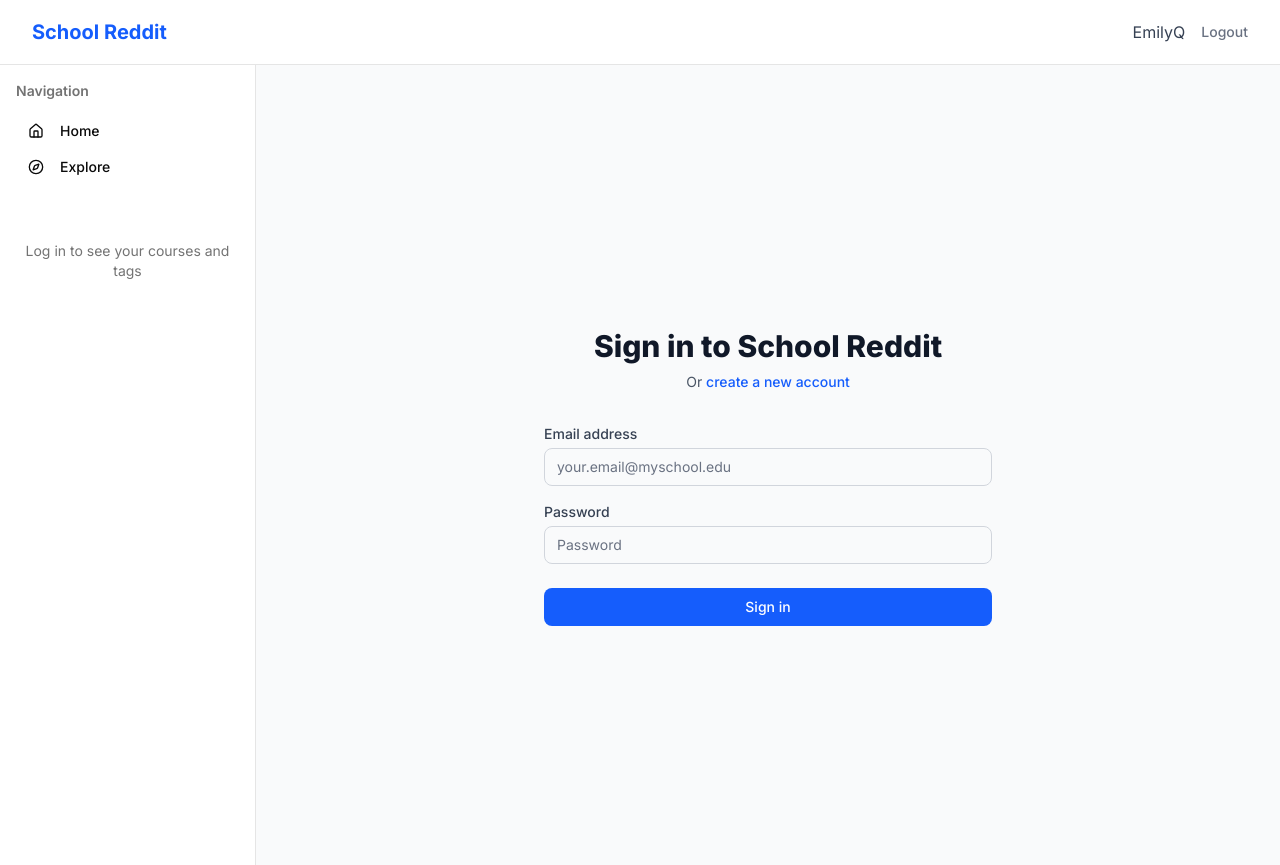
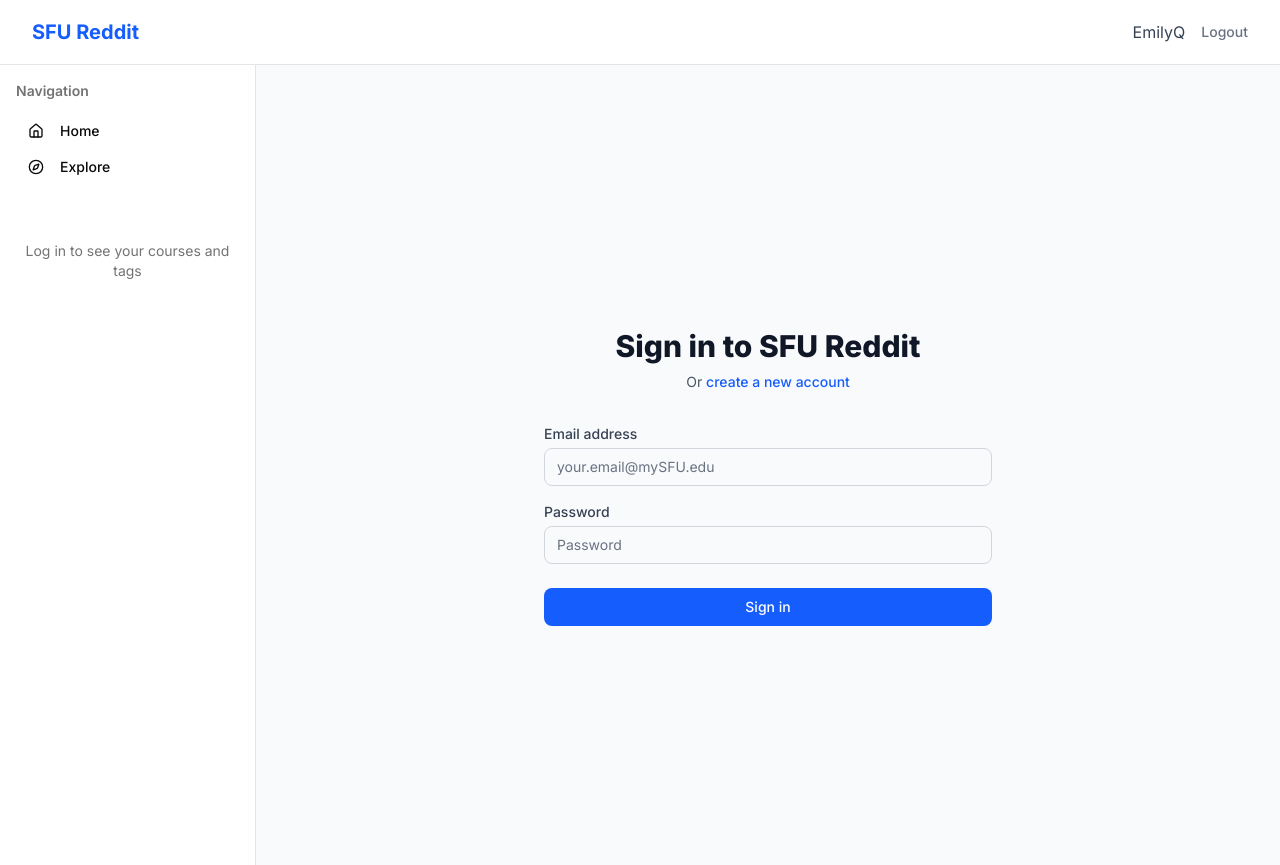
Before and after one commit to emilyqin05/anonymous-social-media, a Next.js app in the folder client/: page /login in a window 1280 px wide. Built offline with nearby package versions, Linux system fonts and the light colour scheme.

Commit message:
changing name to SFU

```diff
--- a/client/src/app/create/page.tsx
+++ b/client/src/app/create/page.tsx
@@ -124,7 +124,7 @@ export default function CreatePostPage() {
       <div className="max-w-4xl mx-auto py-8 px-4">
         <div className="mb-8">
           <h1 className="text-3xl font-bold text-gray-900 mb-2">Create a Post</h1>
-          <p className="text-gray-600">Share something with your school community</p>
+          <p className="text-gray-600">Share something with your SFU community</p>
         </div>
 
         <div className="bg-white rounded-lg shadow-sm border p-6">
--- a/client/src/app/layout.tsx
+++ b/client/src/app/layout.tsx
@@ -10,8 +10,8 @@ import Navbar from "@/components/Navbar"
 const inter = Inter({ subsets: ["latin"] })
 
 export const metadata: Metadata = {
-  title: "School Reddit Clone",
-  description: "A simplified Reddit clone for our school",
+  title: "SFU Reddit Clone",
+  description: "A simplified Reddit clone for our SFU",
 }
 
 export default function RootLayout({
--- a/client/src/app/login/page.tsx
+++ b/client/src/app/login/page.tsx
@@ -34,7 +34,7 @@ export default function LoginPage() {
     <div className="min-h-screen flex items-center justify-center bg-gray-50 py-12 px-4 sm:px-6 lg:px-8">
       <div className="max-w-md w-full space-y-8">
         <div>
-          <h2 className="mt-6 text-center text-3xl font-extrabold text-gray-900">Sign in to School Reddit</h2>
+          <h2 className="mt-6 text-center text-3xl font-extrabold text-gray-900">Sign in to SFU Reddit</h2>
           <p className="mt-2 text-center text-sm text-gray-600">
             Or{" "}
             <Link href="/signup" className="font-medium text-blue-600 hover:text-blue-500">
@@ -55,7 +55,7 @@ export default function LoginPage() {
                 type="email"
                 required
                 className="mt-1 appearance-none relative block w-full px-3 py-2 border border-gray-300 placeholder-gray-500 text-gray-900 rounded-md focus:outline-none focus:ring-blue-500 focus:border-blue-500 focus:z-10 sm:text-sm"
-                placeholder="your.email@myschool.edu"
+                placeholder="your.email@mySFU.edu"
                 value={email}
                 onChange={(e) => setEmail(e.target.value)}
               />
--- a/client/src/app/page.tsx
+++ b/client/src/app/page.tsx
@@ -39,7 +39,7 @@ export default function HomePage() {
     return (
       <div className="max-w-4xl mx-auto p-6">
         <div className="text-center py-12">
-          <h1 className="text-2xl font-bold mb-2">Welcome to School Reddit</h1>
+          <h1 className="text-2xl font-bold mb-2">Welcome to SFU Reddit</h1>
           <p className="text-muted-foreground mb-4">Please log in to see your personalized feed</p>
           <Link href="/login">
             <Button>Log In</Button>
--- a/client/src/app/signup/page.tsx
+++ b/client/src/app/signup/page.tsx
@@ -26,8 +26,8 @@ export default function SignupPage() {
       return
     }
 
-    if (!email.endsWith("@myschool.edu")) {
-      setError("Must use @myschool.edu email address")
+    if (!email.endsWith("@mySFU.edu")) {
+      setError("Must use @mySFU.edu email address")
       return
     }
 
@@ -83,7 +83,7 @@ export default function SignupPage() {
                 type="email"
                 required
                 className="mt-1 appearance-none relative block w-full px-3 py-2 border border-gray-300 placeholder-gray-500 text-gray-900 rounded-md focus:outline-none focus:ring-blue-500 focus:border-blue-500 focus:z-10 sm:text-sm"
-                placeholder="your.email@myschool.edu"
+                placeholder="your.email@mySFU.edu"
                 value={email}
                 onChange={(e) => setEmail(e.target.value)}
               />
--- a/client/src/components/Navbar.tsx
+++ b/client/src/components/Navbar.tsx
@@ -18,7 +18,7 @@ export default function Navbar() {
         <div className="flex justify-between h-16">
           <div className="flex items-center">
             <Link href="/" className="text-xl font-bold text-blue-600">
-              School Reddit
+              SFU Reddit
             </Link>
           </div>
 
```
